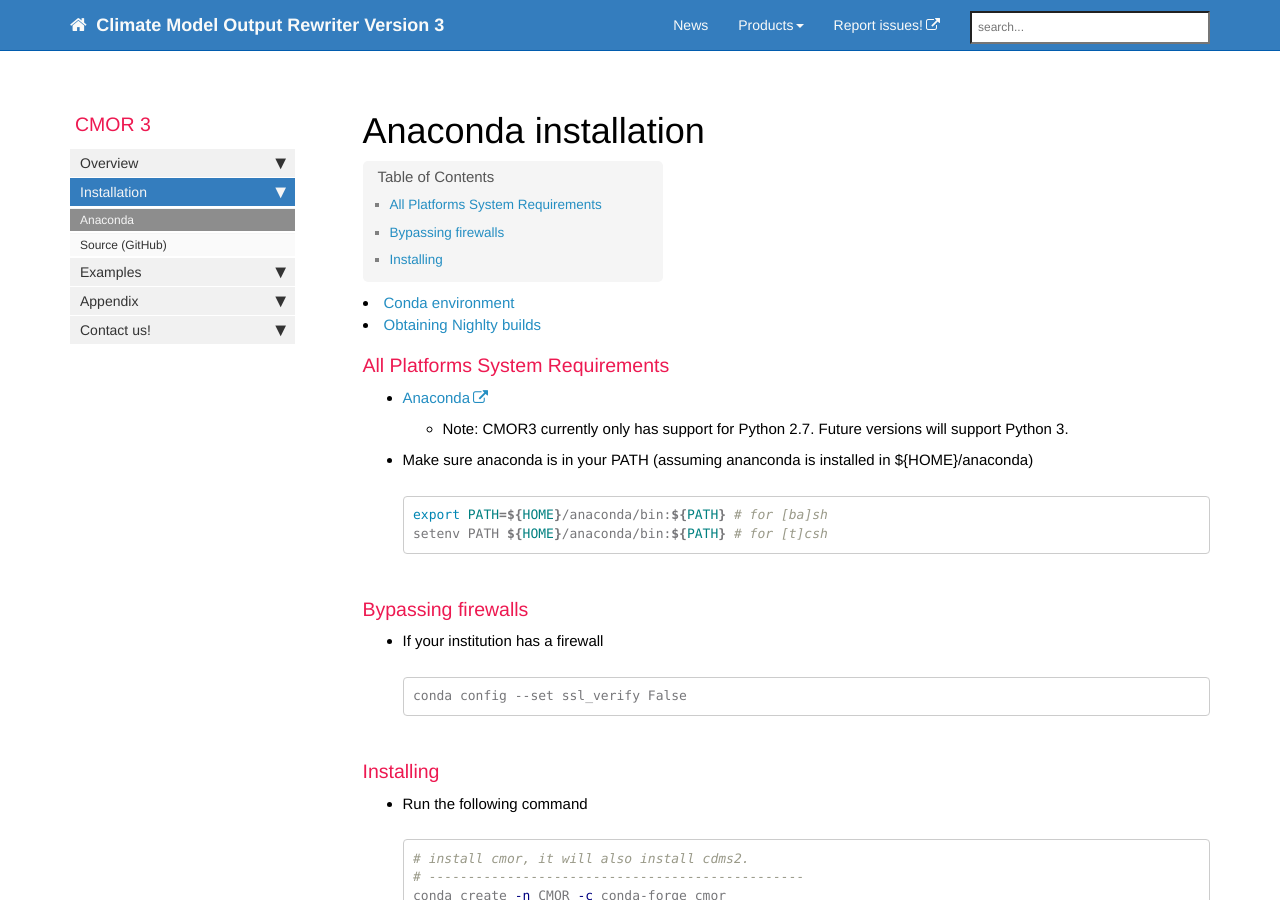
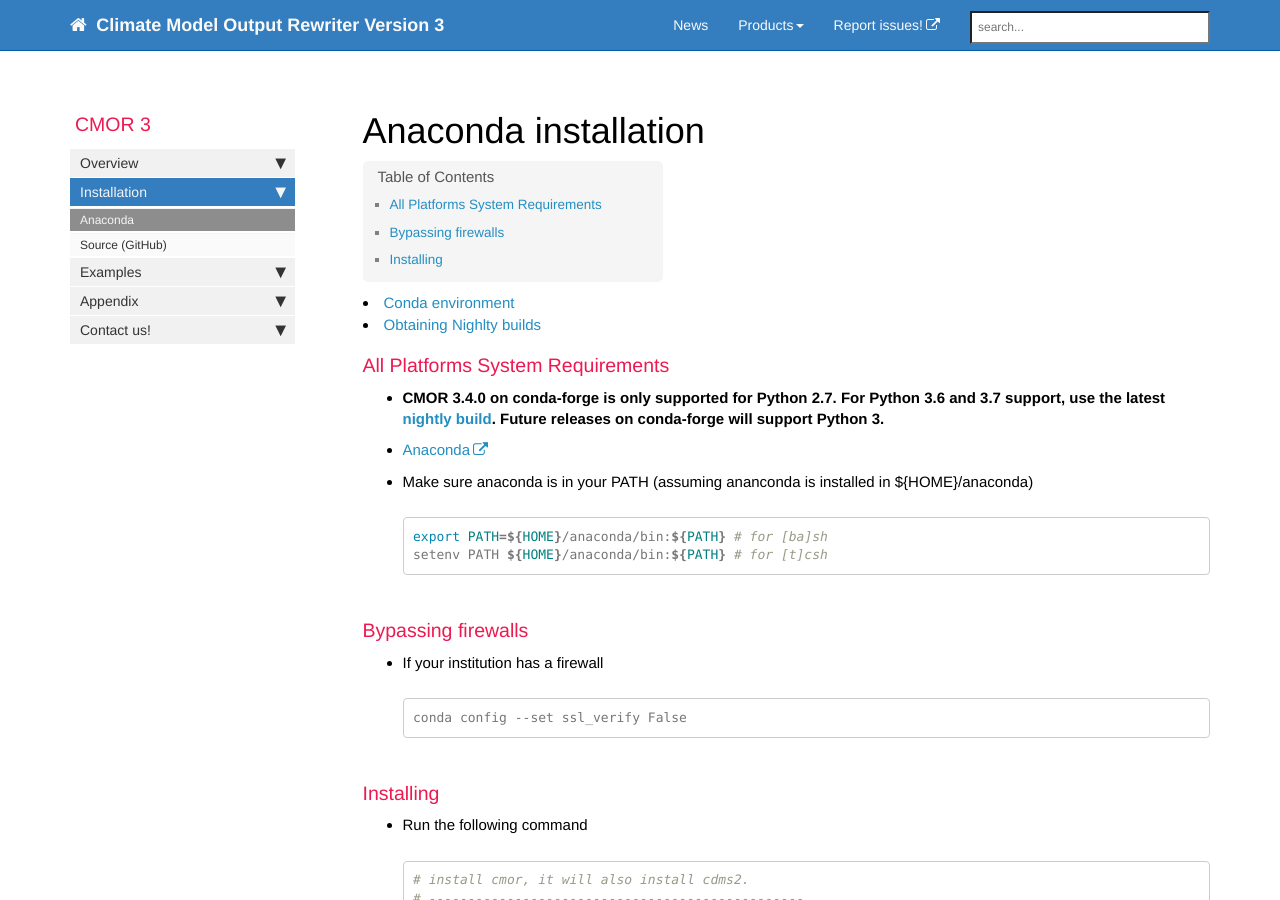
Before and after one commit to mauzey1/cmor3_documentation, a Jekyll site: the page built from mydoc/mydoc_cmor3_conda.md, in a window 1280 px wide and 900 px high. Built offline with Jekyll 4.4.1, drawn with Linux system fonts in a browser that asks for light colours; nearby versions of some CDN libraries; comment, search, counter and statistics services are not loaded.

Commit message:
Update Python support note on Anaconda install page.  Remove note from GitHub install page.

````diff
--- a/mydoc/mydoc_cmor3_conda.md
+++ b/mydoc/mydoc_cmor3_conda.md
@@ -8,8 +8,10 @@ permalink: /mydoc_cmor3_conda/
 
 ### All Platforms System Requirements
 
+  * **CMOR 3.4.0 on conda-forge is only supported for Python 2.7.  For Python 3.6 and 3.7 support, use the latest [nightly build](#obtaining-nighlty-builds).  Future releases on conda-forge will support Python 3.**
+
   * [Anaconda](https://www.continuum.io/)
-    * Note: CMOR3 currently only has support for Python 2.7.  Future versions will support Python 3.
+
   * Make sure anaconda is in your PATH (assuming ananconda is installed in ${HOME}/anaconda)
 
     ```sh
````
Also changed, not shown: mydoc/mydoc_cmor3_github.md (+0 -1 lines).
